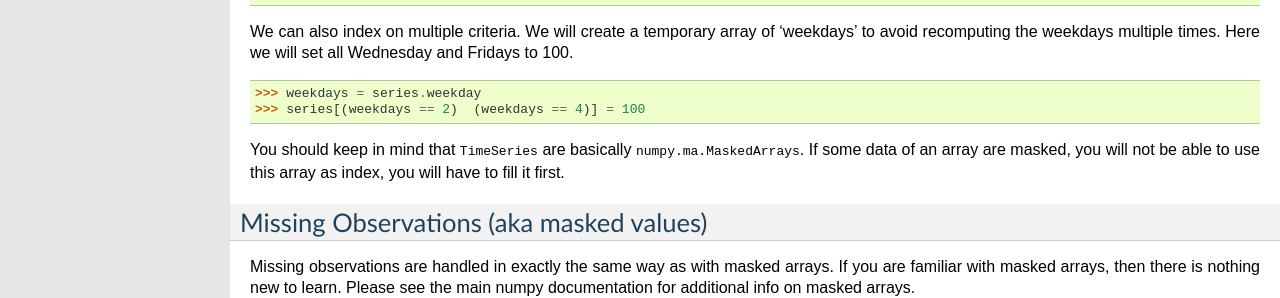
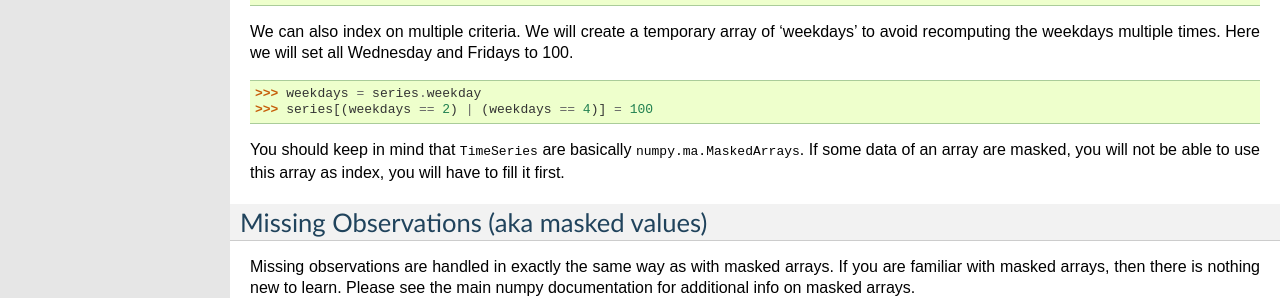
Before and after one commit to pierregm/scikits.timeseries-sandbox, a Sphinx documentation site: the page built from scikits/timeseries/doc/source/core/TimeSeries.rst, in a window 1280 px wide and 900 px high, scrolled down 2224 px. Shown: the part 158-456 px from the top of the window. Built offline with Sphinx 7.4.7, drawn with Linux system fonts in a browser that asks for light colours.

Commit message:
fixed small typo

```diff
--- a/scikits/timeseries/doc/source/core/TimeSeries.rst
+++ b/scikits/timeseries/doc/source/core/TimeSeries.rst
@@ -150,7 +150,7 @@ multiple times.
 Here we will set all Wednesday and Fridays to 100.
 
    >>> weekdays = series.weekday
-   >>> series[(weekdays == 2)  (weekdays == 4)] = 100
+   >>> series[(weekdays == 2) | (weekdays == 4)] = 100
 
 You should keep in mind that :class:`~TimeSeries` are basically :class:`numpy.ma.MaskedArrays`.
 If some data of an array are masked, you will not be able to use this array as index,
```
